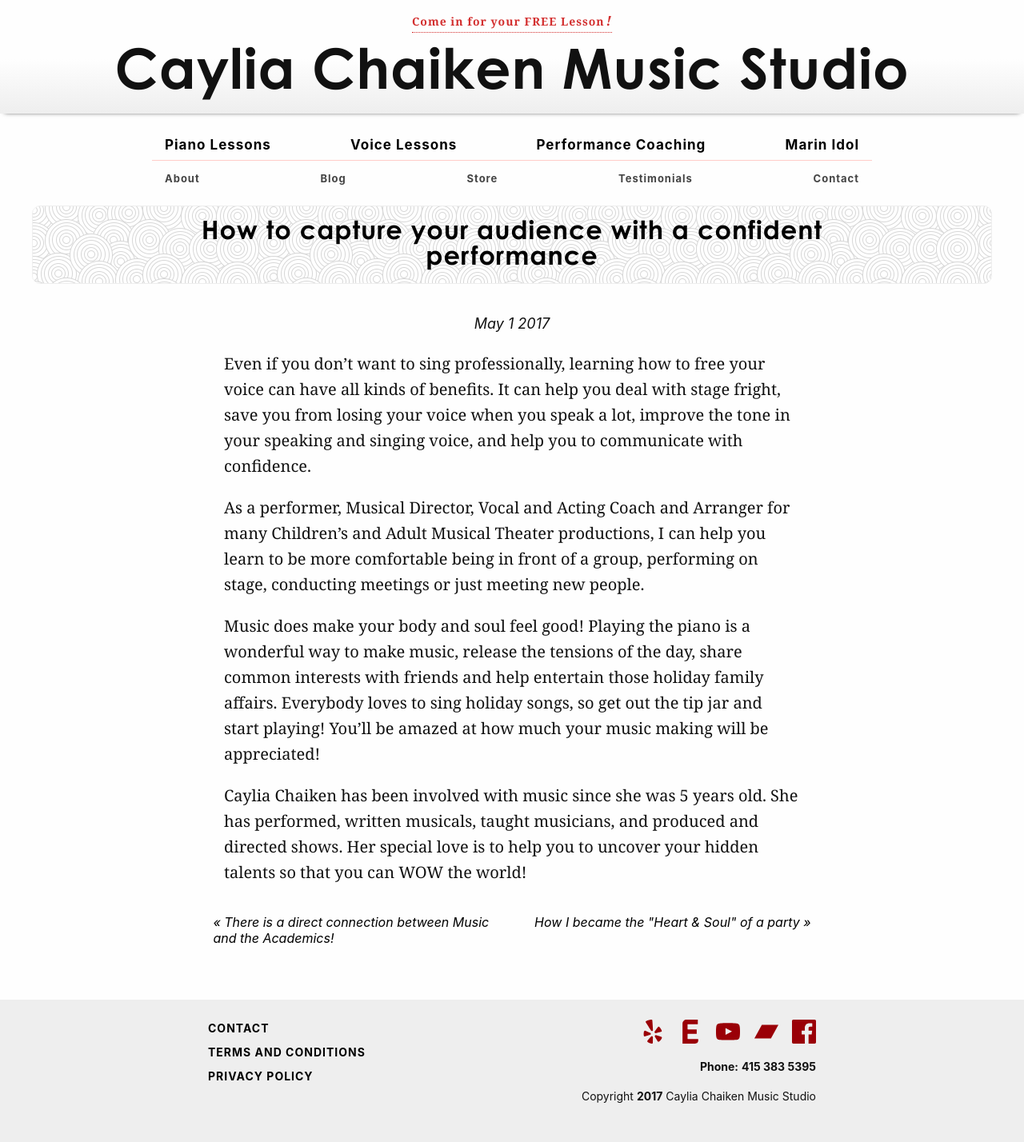
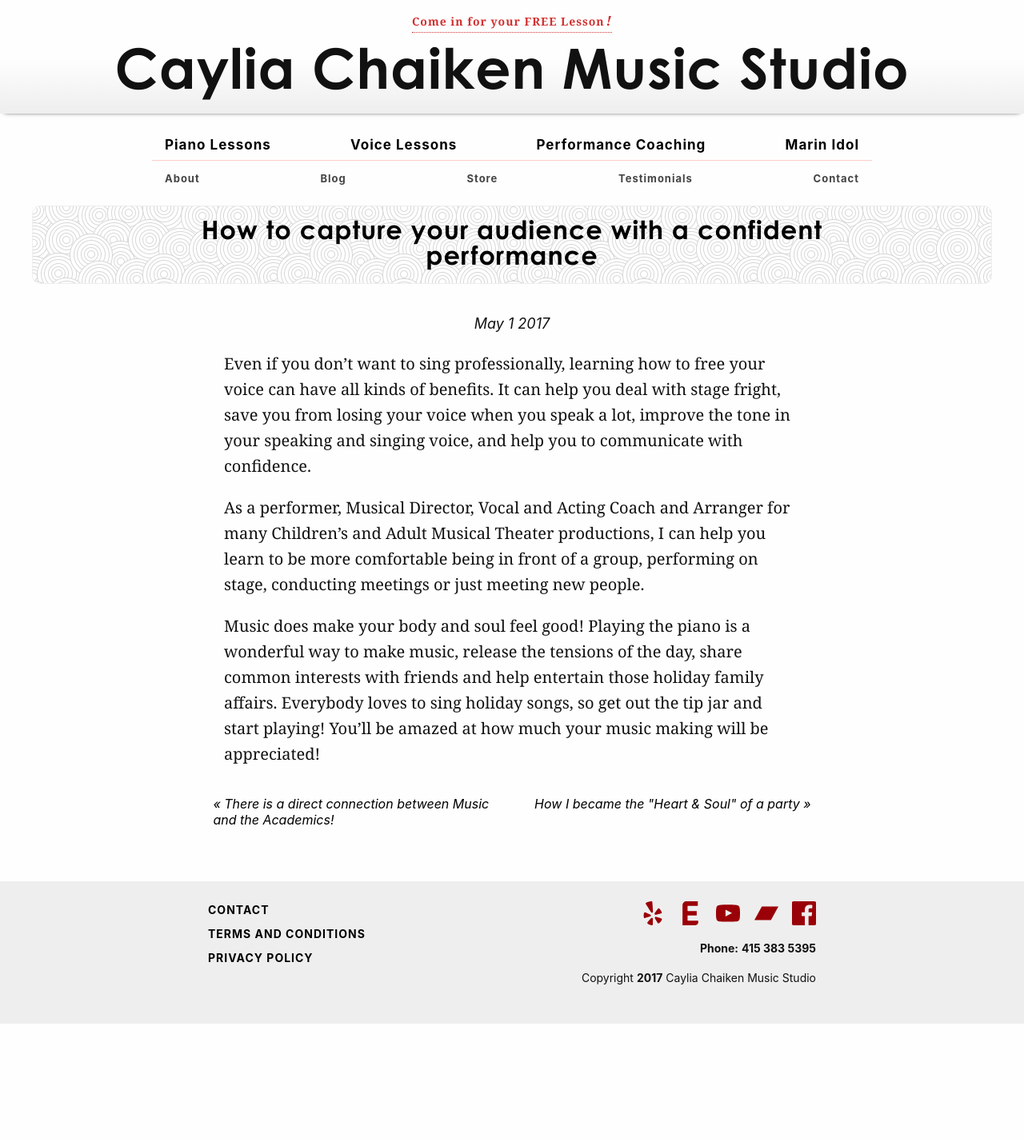
Before and after one commit to cchaiken/ccms, a Jekyll site: the page built from _posts/2017-05-01-capture-your-audience-with-confident-performance.md, in a window 1280 px wide. Shown: the whole page at 80% size. Built offline with Jekyll 4.4.1, drawn with Linux system fonts in a browser that asks for light colours; some web fonts are replaced; after the commit the page ends 1280 px from its top, so only the background shows below that.

Commit message:
Updated Capture Your Audience With Confident Performance

```diff
--- a/_posts/2017-05-01-capture-your-audience-with-confident-performance.md
+++ b/_posts/2017-05-01-capture-your-audience-with-confident-performance.md
@@ -8,5 +8,3 @@ Even if you don't want to sing professionally, learning how to free your voice c
 As a performer, Musical Director, Vocal and Acting Coach and Arranger for many Children's and Adult Musical Theater productions, I can help you learn to be more comfortable being in front of a group, performing on stage, conducting meetings or just meeting new people.
 
 Music does make your body and soul feel good! Playing the piano is a wonderful way to make music, release the tensions of the day, share common interests with friends and help entertain those holiday family affairs.  Everybody loves to sing holiday songs, so get out the tip jar and start playing!  You'll be amazed at how much your music making will be appreciated!
-
-Caylia Chaiken has been involved with music since she was 5 years old. She has performed, written musicals, taught musicians, and produced and directed shows. Her special love is to help you to uncover your hidden talents so that you can WOW the world!
```
